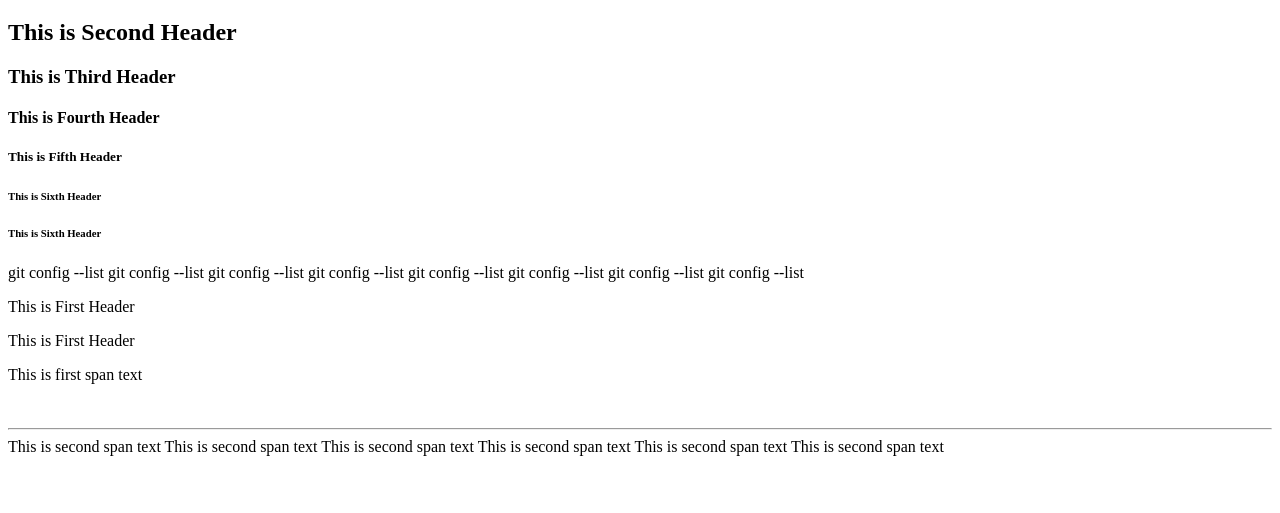
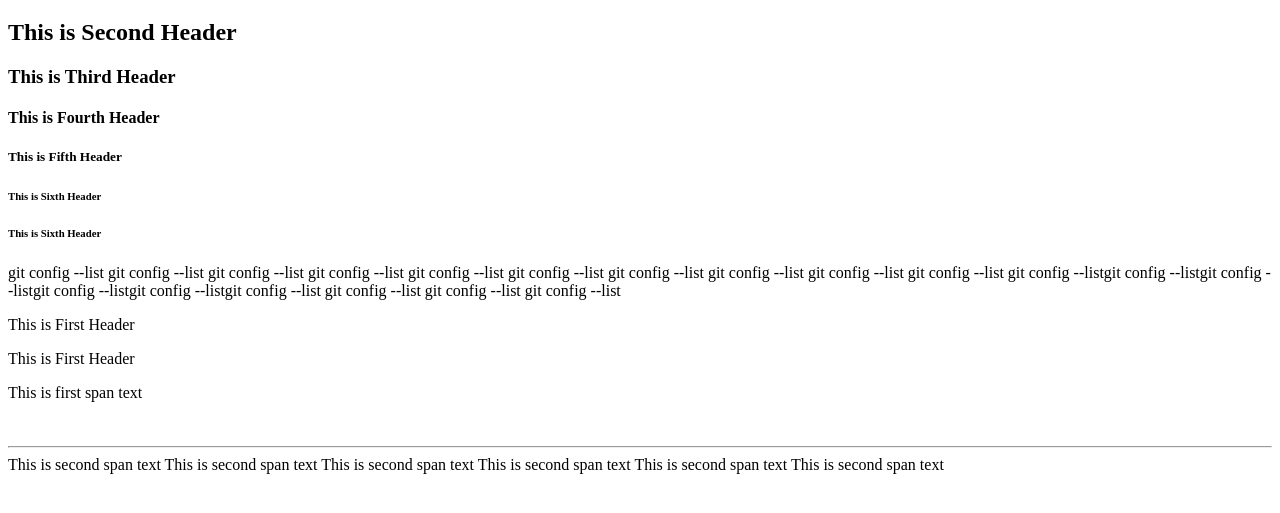
Before and after one commit to sumitkumar22299/html-hello, a plain HTML site: page index.html in a window 1280 px wide. Shown: the part 61-574 px from the top of the page. Drawn offline with Linux system fonts and the light colour scheme.

Commit message:
trying to commit

```diff
--- a/index.html
+++ b/index.html
@@ -16,6 +16,12 @@
     git config --list
     git config --list
     git config --list
+    git config --list
+    git config --list
+    git config --list
+    git config --list
+    git config --list
+    git config --listgit config --listgit config --listgit config --listgit config --listgit config --list
     git config --list
     git config --list
     git config --list
```
Also changed, not shown: git-config.txt, questions.txt.
